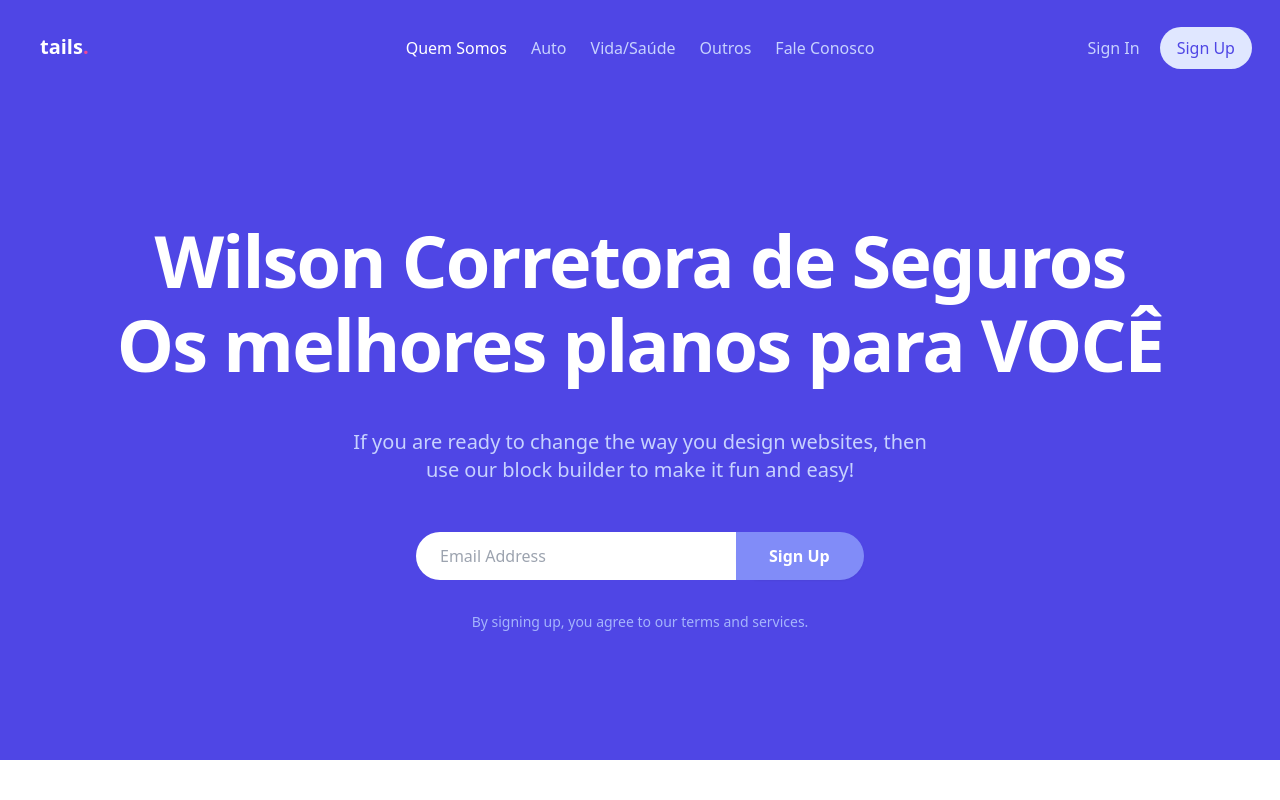
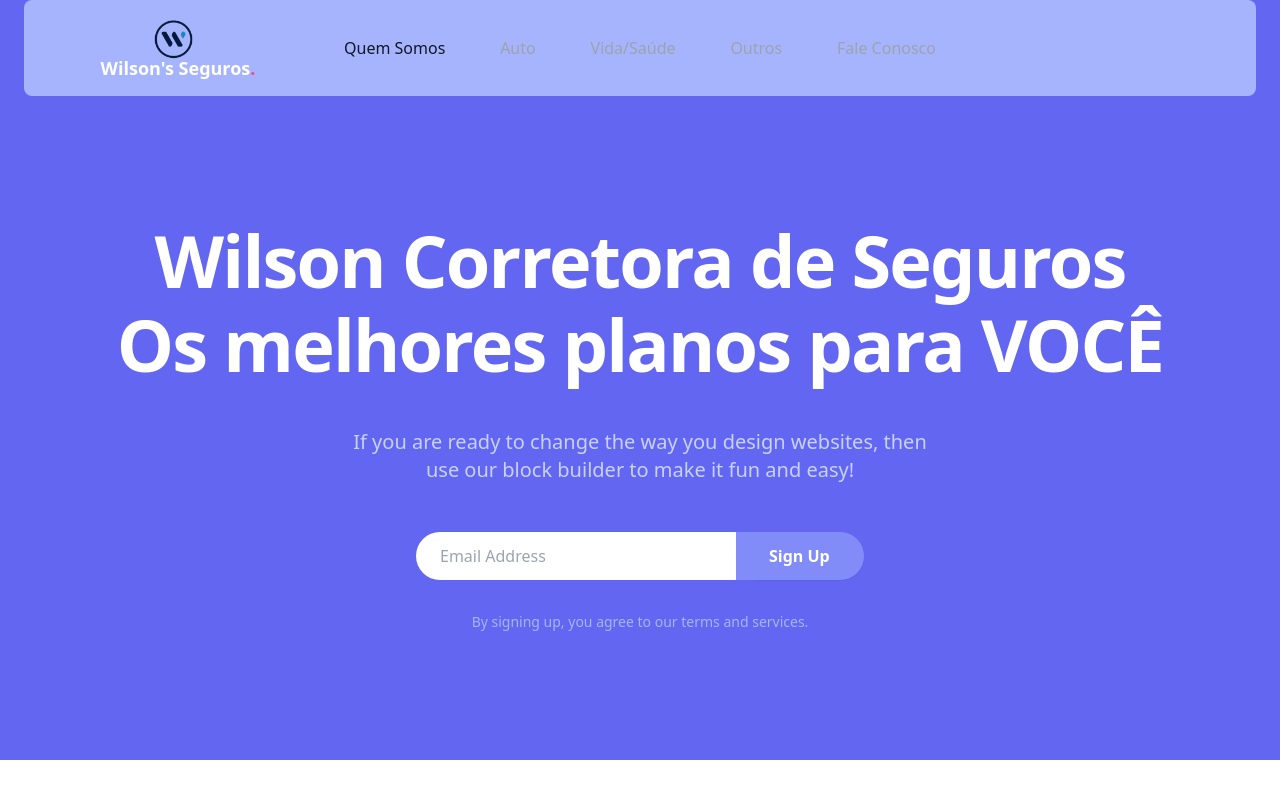
Before and after one commit to dev-alexandre-lopes/wilsonsegsite, a website: page index.html in a window 1280 px wide. Shown: the top 800 px of the page. Drawn offline with nearby package versions, Linux system fonts and the light colour scheme.

Commit message:
Atualizando o Navbar

```diff
--- a/index.html
+++ b/index.html
@@ -7,26 +7,30 @@
    <link rel="shortcut icon" href="/src/img/favicon2.ico" type="image/x-icon">
     <link rel="stylesheet" href="https://cdnjs.cloudflare.com/ajax/libs/tailwindcss/2.0.2/tailwind.min.css">
 </head>
-<body><header class="w-full px-3 antialiased bg-indigo-600 select-none lg:px-6">
+<body>
+
+<!--Header e Navbar-->
+<header class="w-full px-3 antialiased bg-indigo-500 select-none lg:px-6">
     <div class="mx-auto max-w-7xl">
-        <nav class="flex items-center w-full h-24" x-data="{ showMenu: false }">
-            <div class="relative flex flex-wrap items-center justify-between w-full h-24 mx-auto font-medium md:justify-center">
-                <a href="#_" class="w-1/4 py-4 pl-6 pr-4 md:pl-4 md:py-0">
-                    <span class="text-xl font-black leading-none text-white select-none logo">tails<span class="text-pink-500">.</span></span>
+        <nav class="sticky top-0 flex items-center w-full h-24" x-data="{ showMenu: false }">
+            <div class="relative flex flex-wrap items-center justify-between rounded-lg bg-indigo-300 w-full h-24 mx-auto font-medium md:justify-center">
+                <a href="#_" class=" flex flex-row md:flex-col md:items-center md:justify-center w-1/4 py-4 pl-6 pr-4 md:pl-4 md:py-0">
+                  <img class="rounded-lg h-10 w-10 mr-2" src="/src/img/logo1-removebg-preview.png" alt="Logotipo">
+                   <span class="text-lg font-black leading-none text-white select-none logo">Wilson's Seguros<span class="text-pink-500">.</span></span>
                 </a>
-                <div class="fixed top-0 left-0 z-40 items-center hidden w-full h-full p-3 text-xl bg-gray-900 bg-opacity-50 md:text-sm lg:text-base md:w-3/4 md:bg-transparent md:p-0 md:relative md:flex" :class="{'flex': showMenu, 'hidden': !showMenu }">
-                    <div class="flex-col w-full h-auto h-full overflow-hidden bg-white rounded-lg select-none md:bg-transparent md:rounded-none md:relative md:flex md:flex-row md:overflow-auto">
-                        <div class="flex flex-col items-center justify-center w-full h-full mt-12 text-center text-indigo-700 md:text-indigo-200 md:w-2/3 md:mt-0 md:flex-row md:items-center">
-                            <a href="#" class="inline-block px-4 py-2 mx-2 font-medium text-left text-indigo-700 md:text-white md:px-0 lg:mx-3 md:text-center">Quem Somos</a>
-                            <a href="#" class="inline-block px-0 px-4 py-2 mx-2 font-medium text-left md:px-0 hover:text-indigo-800 md:hover:text-white lg:mx-3 md:text-center">Auto</a>
-                            <a href="#" class="inline-block px-0 px-4 py-2 mx-2 font-medium text-left md:px-0 hover:text-indigo-800 md:hover:text-white lg:mx-3 md:text-center">Vida/Saúde</a>
-                            <a href="#" class="inline-block px-0 px-4 py-2 mx-2 font-medium text-left md:px-0 hover:text-indigo-800 md:hover:text-white lg:mx-3 md:text-center">Outros</a>
-                            <a href="#" class="inline-block px-0 px-4 py-2 mx-2 font-medium text-left md:px-0 hover:text-indigo-800 md:hover:text-white lg:mx-3 md:text-center">Fale Conosco</a>
+                <div class="fixed top-0 left-0 z-40 items-center hidden w-full h-full p-3 text-xl bg-gray-900 bg-opacity-80 md:text-sm lg:text-base md:w-3/4 md:bg-transparent md:p-0 md:relative md:flex" :class="{'flex': showMenu, 'hidden': !showMenu }">
+                    <div class="flex-col w-full h-full overflow-hidden bg-white rounded-lg select-none md:bg-transparent md:rounded-none md:relative md:flex md:flex-row md:overflow-auto">
+                        <div class="flex flex-col items-center justify-between w-full h-full mt-12 text-center text-gray-900 md:text-gray-400 md:w-2/3 md:mt-0 md:flex-row md:items-center">
+                            <a href="#" class="inline-block px-4 py-2 mx-2 font-medium text-left text-gray-900 md:text-gray-900 md:px-0 lg:mx-3 md:text-center">Quem Somos</a>
+                            <a href="#" class="inline-block px-0 px-4 py-2 mx-2 font-medium text-left md:px-0 hover:text-gray-900 md:hover:text-gray-900 lg:mx-3 md:text-center">Auto</a>
+                            <a href="#" class="inline-block px-0 px-4 py-2 mx-2 font-medium text-left md:px-0 hover:text-gray-900 md:hover:text-gray-900 lg:mx-3 md:text-center">Vida/Saúde</a>
+                            <a href="#" class="inline-block px-0 px-4 py-2 mx-2 font-medium text-left md:px-0 hover:text-gray-900 md:hover:text-gray-900 lg:mx-3 md:text-center">Outros</a>
+                            <a href="#" class="inline-block px-0 px-4 py-2 mx-2 font-medium text-left md:px-0 hover:text-gray-900 md:hover:text-gray-900 lg:mx-3 md:text-center">Fale Conosco</a>
                         </div>
-                        <div class="flex flex-col items-center justify-end w-full h-full pt-4 md:w-1/3 md:flex-row md:py-0">
+                       <!--- <div class="flex flex-col items-center justify-end w-full h-full pt-4 md:w-1/3 md:flex-row md:py-0">
                             <a href="#_" class="w-full pl-6 mr-0 text-indigo-200 hover:text-white md:pl-0 md:mr-3 lg:mr-5 md:w-auto">Sign In</a>
                             <a href="#_" class="inline-flex items-center justify-center px-4 py-2 mr-1 text-base font-medium leading-6 text-indigo-600 whitespace-no-wrap transition duration-150 ease-in-out bg-indigo-100 border border-transparent rounded-full hover:bg-white focus:outline-none focus:border-indigo-700 focus:shadow-outline-indigo active:bg-indigo-700">Sign Up</a>
-                        </div>
+                        </div>-->
                     </div>
                 </div>
                 <div @click="showMenu = !showMenu" class="absolute right-0 z-50 flex flex-col items-end w-10 h-10 p-2 mr-4 rounded-full cursor-pointer md:hidden" :class="{ 'text-indigo-700 hover:bg-gray-200': showMenu, 'hover:bg-indigo-700 text-indigo-200': !showMenu }">
@@ -40,7 +44,6 @@
             </div>
         </nav>
         <div class="container py-32 mx-auto text-center sm:px-4">
-
             <h1 class="text-4xl font-extrabold leading-10 tracking-tight text-white sm:text-5xl sm:leading-none md:text-6xl xl:text-7xl"><span class="block">Wilson Corretora de Seguros</span> <span class="relative inline-block mt-3 text-transparent text-white">Os melhores planos para <strong>VOCÊ</strong></span></h1>
             <div class="max-w-lg mx-auto mt-6 text-sm text-center text-indigo-200 md:mt-12 sm:text-base md:max-w-xl md:text-lg xl:text-xl">If you are ready to change the way you design websites, then <br>use our block builder to make it fun and easy!</div>
             <div class="relative flex items-center max-w-md mx-auto mt-12 text-center">
@@ -55,6 +58,7 @@
         </div>
     </div>
 </header>
+
 <!--Seção Nossos Produtos-->
 <section class="py-20 bg-white">
     <div class="container max-w-6xl mx-auto">
@@ -189,6 +193,7 @@
         </div>
     </div>
 </section>
+
 <!-- Seção Vantagem-->
 <section class="text-gray-600 body-font">
     <div class="container px-5 py-5 mx-auto">
@@ -269,7 +274,6 @@
     </section>
 
 <!--Footer-->
-
 <footer class="text-gray-600 body-font">
     <div class="container px-5 py-24 mx-auto flex md:items-center lg:items-start md:flex-row md:flex-nowrap flex-wrap flex-col">
       <div class="w-64 flex-shrink-0 md:mx-0 mx-auto text-center md:text-left">
@@ -386,6 +390,7 @@
     </div>
   </footer>
 
-    <script src="https://cdnjs.cloudflare.com/ajax/libs/alpinejs/2.8.0/alpine.js"></script>
+<!--Script alpine.js para interatividade do Navbar-->
+<script src="https://cdnjs.cloudflare.com/ajax/libs/alpinejs/2.8.0/alpine.js"></script>
 </body>
 </html>
```
Also changed, not shown: src/img/banner2-removebg-preview.png (added).
